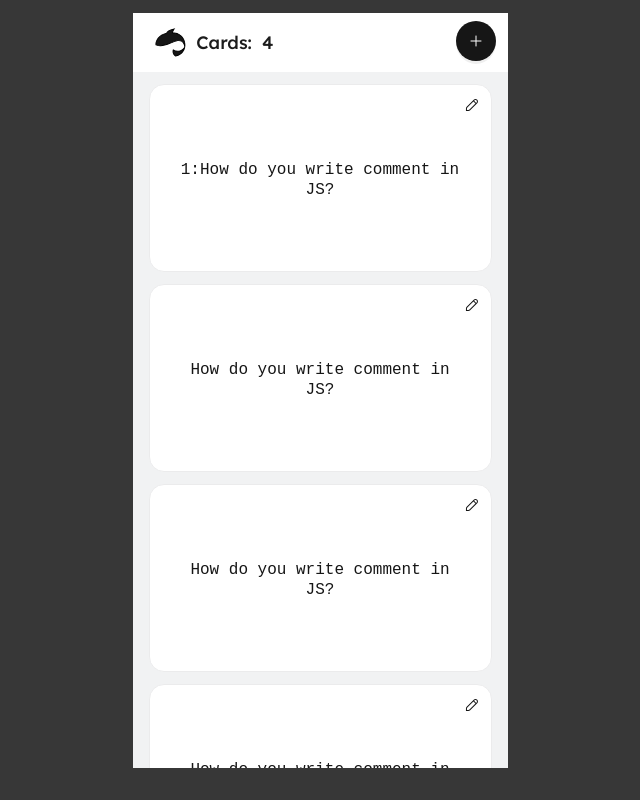
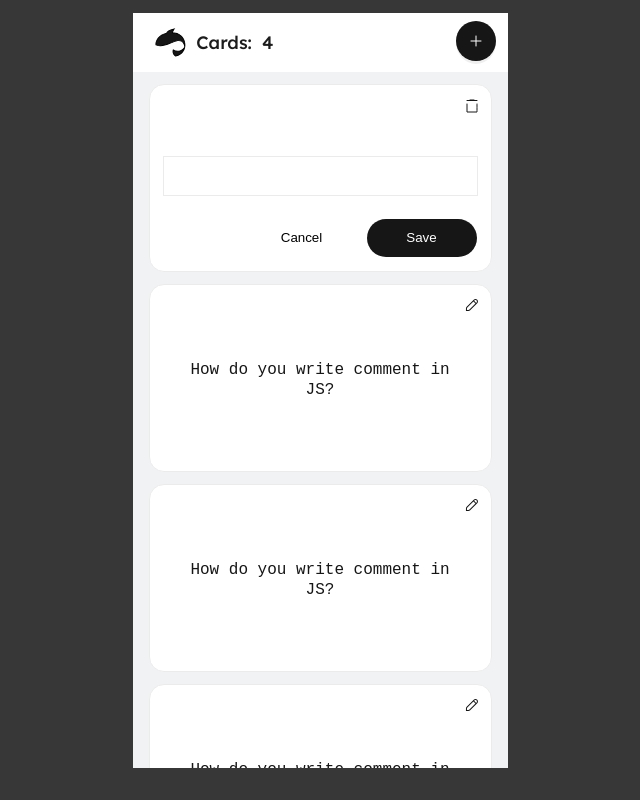
Before and after one commit to SzDabrowski/fischkapp, a React (Vite) app: page / in a window 1280 px wide. Both pictures are taken after a click on the button 791 px from the left and 104 px from the top of the page. Shown: the whole page, without its empty margins (320-960 px from the left). Built offline with nearby package versions, Linux system fonts and the light colour scheme.

Commit message:
chores: card update

```diff
--- a/src/App.tsx
+++ b/src/App.tsx
@@ -47,10 +47,7 @@ function App() {
     }
   ])
 
-  const changeMode = () => {
-    setEditMode(true);
-    console.log(editMode);
-  };
+
 
   const addCard = () => {
     setDisplayNewCard(true);
@@ -66,6 +63,28 @@ function App() {
     setCardsData([...cardsData, newCardObject]);
     setDisplayNewCard(false);
   };
+
+  const updateCard = (id: number, cardSide: string, input: string) => {
+    const updateCard = cardsData.map((card) => {
+      if (card.id === id) {
+        switch(cardSide){
+          case "front": {
+            return { ...card, question: input }
+          }
+          case "back": {
+            return { ...card, answer: input };
+          }}
+      }
+      console.log(card);
+      return card
+    });
+
+    const data = updateCard;
+
+    console.log(data);
+
+    //setCardsData();
+    }
 
   return (
     <AppLayout>
@@ -87,8 +106,8 @@ function App() {
             id = {card.id}
             question ={card.question}
             answer = {card.answer}
-            editMode = {false}
-            setEditMode={changeMode}
+            editMode={false}
+            updateCard={updateCard}
             />
             ))}
           </>
--- a/src/components/Card/BackCardEdit.tsx
+++ b/src/components/Card/BackCardEdit.tsx
@@ -9,12 +9,14 @@ interface FishkappCard {
 }
 
 interface CardI {
+    id: number;
     editMode: boolean;
     setEditMode: (value: boolean) => void;
+    updateCard: (id: number, cardSide: string, input: string) => void;
+    question: string;
 }
 
 export const BackCardEdit = (props: CardI) => {
-    const [nextPage, setNextPage] = useState(false);
     const textareaRef = useRef<HTMLTextAreaElement>(null);
 
     const [fishkappObject, setfishkappObject] = useState<FishkappCard>({
@@ -24,20 +26,20 @@ export const BackCardEdit = (props: CardI) => {
 
       const handleInputChange = (event: React.ChangeEvent<HTMLTextAreaElement>) => {
         const { value } = event.target;
-        nextPage
-          ? setfishkappObject({ ...fishkappObject, answer: value })
-          : setfishkappObject({ ...fishkappObject, question: value });
+        setfishkappObject({ ...fishkappObject, answer: value });
         event.target.style.height = "0px";
         event.target.style.height = event.target.scrollHeight + "px";
       };
 
-      const savePageClick = () => {
-        props.setEditMode(false);
+      const updateCard = () => {
+        props.updateCard(props.id, 'answer',fishkappObject.answer);
       }
 
       const cancelPageClick = () => {
         props.setEditMode(!props.editMode);
       };
+
+
 
     return (
         <div className={styles.container}>
@@ -49,9 +51,11 @@ export const BackCardEdit = (props: CardI) => {
 
             <div className={styles.text_wrapper}>
 
+            <p className={styles.question_text}>{props.question}</p>
+
                     <TextareaInput
                     fishkappObject={fishkappObject}
-                    nextPage={nextPage}
+                    nextPage={true}
                     handleInputChange={handleInputChange}
                     ref={textareaRef}
                     />
@@ -63,7 +67,7 @@ export const BackCardEdit = (props: CardI) => {
                     Cancel
                 </button>
 
-                <button className={styles.right_button} onClick={savePageClick}>Save</button>
+                <button className={styles.right_button} onClick={updateCard}>Save</button>
 
             </div>
         </div>
--- a/src/components/Card/Card.tsx
+++ b/src/components/Card/Card.tsx
@@ -15,11 +15,12 @@ interface CardI {
     question: string;
     answer: string;
     editMode: boolean;
-    setEditMode: (value: boolean) => void;
+    updateCard: (id:number, cardSide: string, input: string) => void;
 }
 
 export const Card = (props: CardI) => {
     const [nextPage, setNextPage] = useState(false);
+    const [editMode,setEditMode] = useState(props.editMode);
     const textareaRef = useRef<HTMLTextAreaElement>(null);
     const [height, setHeight] = useState<number>(60);
 
@@ -35,40 +36,42 @@ export const Card = (props: CardI) => {
   };
 
   const editPageClick = () => {
-    props.setEditMode(true);
-    console.log(props.editMode);
+    setEditMode(!editMode);
   };
 
+  const updateCard = (cardSide: string, input: string) => {
+    props.updateCard(props.id, cardSide, input);
+    editPageClick();
+  }
+
   return (
+    editMode ? (
+      nextPage ? (
+        <BackCardEdit
+          id = {props.id}
+          updateCard={props.updateCard}
+          question={fishkappObject.question}
+          editMode={editMode}
+          setEditMode={editPageClick} />
+      ) : (
+        <FrontCardEdit id = {props.id} editMode={editMode} setEditMode={editPageClick} updateCard={props.updateCard}/>
+      )
+    ) : (
       <div className={styles.container}>
-      {props.editMode? (
-        <></>
-      ) : (
         <div className={styles.corner_wrapper}>
           <button className={styles.corner_button} onClick={editPageClick}>
             <img src={editIcon} alt="edit" />
           </button>
         </div>
-      )
-    }
 
         <div className={styles.text_wrapper} onClick={changePageClick}>
           {nextPage ? (
-      // Rendering based on nextPage condition
-      props.editMode ? (
-        <BackCardEdit editMode={props.editMode} setEditMode={editPageClick}/>
-      ) : (
             <textarea
               readOnly
               className={styles.output}
               value={fishkappObject.answer}
               style={{ height: height + "px" }}
             />
-      )
-    ) : (
-      // Rendering when nextPage condition is false
-      props.editMode ? (
-        <BackCardEdit editMode={props.editMode} setEditMode={editPageClick}/>
           ) : (
             <textarea
               readOnly
@@ -76,11 +79,7 @@ export const Card = (props: CardI) => {
               value={fishkappObject.question}
               style={{ height: height + "px" }}
             />
-      )
           )}
         </div>
-
-
       </div>
-  );
-};
+    ))};
--- a/src/components/Card/FrontCardEdit.tsx
+++ b/src/components/Card/FrontCardEdit.tsx
@@ -1,6 +1,6 @@
 import React, { useEffect, useRef, useState } from "react";
 import styles from "./NewCard.module.css";
-import deleteImage from "../assets/deleteIcon.svg";
+import deleteImage from "../../assets/deleteIcon.svg";
 import { TextareaInput } from "../TextareaInput";
 
 interface FishkappCard {
@@ -9,12 +9,13 @@ interface FishkappCard {
 }
 
 interface CardI {
+    id: number;
     editMode: boolean;
+    updateCard: (id: number, cardSide: string, input: string) => void;
     setEditMode: (value: boolean) => void;
 }
 
 export const FrontCardEdit = (props: CardI) => {
-    const [nextPage, setNextPage] = useState(false);
     const textareaRef = useRef<HTMLTextAreaElement>(null);
 
     const [fishkappObject, setfishkappObject] = useState<FishkappCard>({
@@ -24,21 +25,19 @@ export const FrontCardEdit = (props: CardI) => {
 
       const handleInputChange = (event: React.ChangeEvent<HTMLTextAreaElement>) => {
         const { value } = event.target;
-        nextPage
-          ? setfishkappObject({ ...fishkappObject, answer: value })
-          : setfishkappObject({ ...fishkappObject, question: value });
+        setfishkappObject({ ...fishkappObject, question: value });
         event.target.style.height = "0px";
         event.target.style.height = event.target.scrollHeight + "px";
       };
 
-      const backPageClick = () => {
-        setNextPage(false);
-        textareaRef.current?.focus();
-      };
 
 
-      const savePageClick = () => {
+      const cancelPageClick = () => {
         props.setEditMode(false);
+      }
+
+      const updateCard = () => {
+        props.updateCard(props.id, "question", fishkappObject.question);
       }
 
     return (
@@ -51,11 +50,10 @@ export const FrontCardEdit = (props: CardI) => {
 
             <div className={styles.text_wrapper}>
 
-                <p className={styles.question_text}>{fishkappObject.question}</p>
-
                     <TextareaInput
                     fishkappObject={fishkappObject}
-                    nextPage={nextPage}
+                    nextPage={false}
+                    //value = {}
                     handleInputChange={handleInputChange}
                     ref={textareaRef}
                     />
@@ -63,11 +61,11 @@ export const FrontCardEdit = (props: CardI) => {
 
             <div className={styles.action_wrapper}>
 
-                <button onClick={backPageClick} className={styles.left_button}>
+                <button onClick={cancelPageClick} className={styles.left_button}>
                     Cancel
                 </button>
 
-                <button className={styles.right_button} onClick={savePageClick}>Save</button>
+                <button className={styles.right_button} onClick={updateCard}>Save</button>
 
             </div>
         </div>
```
Lines whose indentation alone changed are shown as unchanged.
